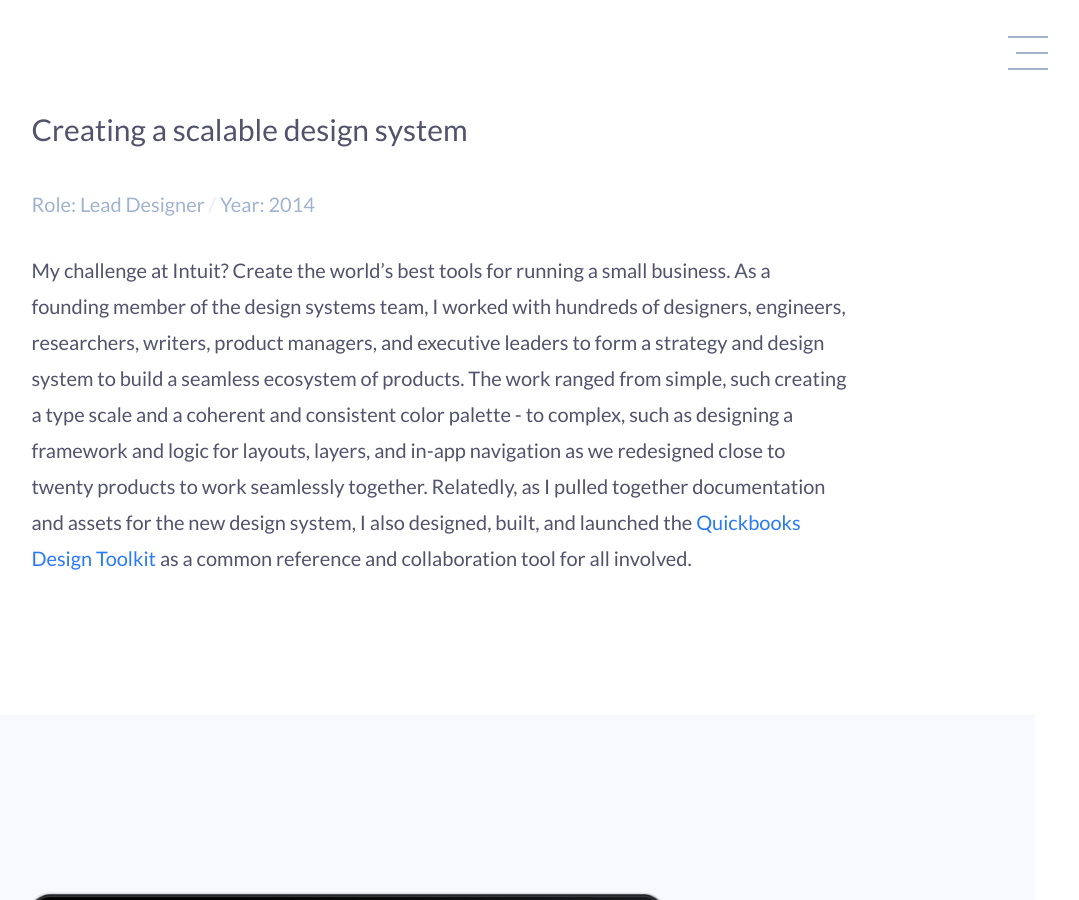
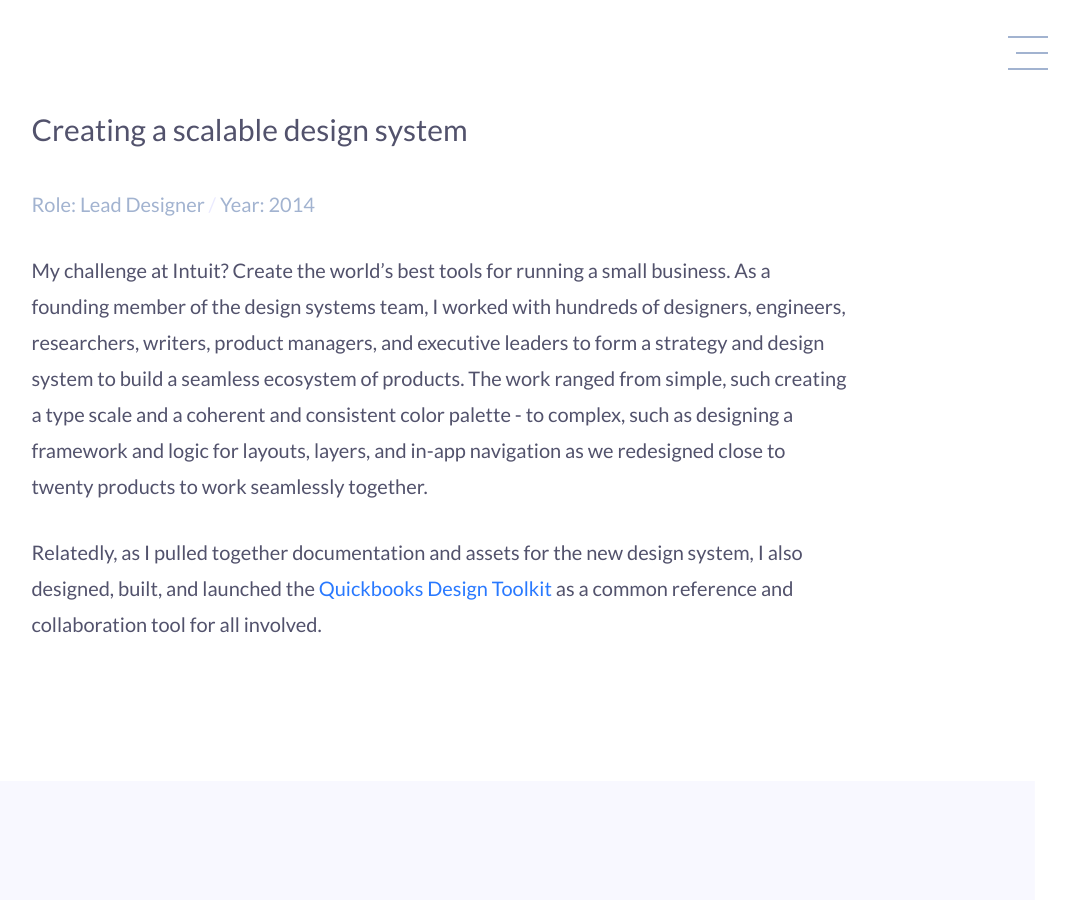
Before and after one commit to ericakatrak/ericakatrak.github.io, a Jekyll site: the page built from _posts/2016-09-03-quickbooks.md, in a window 1280 px wide and 900 px high. Shown: the whole window, without its empty margins (199-1278 px from the left). Built offline with Jekyll 4.4.1, drawn with Linux system fonts in a browser that asks for light colours.

Commit message:
Update 2016-09-03-quickbooks.md

```diff
--- a/_posts/2016-09-03-quickbooks.md
+++ b/_posts/2016-09-03-quickbooks.md
@@ -7,7 +7,8 @@ alt: Quickbooks
 <section>
   <h1>{{ page.title }}</h1>
   <p class="meta">Role: Lead Designer <span class="lt">/</span> Year: 2014</p>
-  <p>My challenge at Intuit? Create the world’s best tools for running a small business. As a founding member of the design systems team, I worked with hundreds of designers, engineers, researchers, writers, product managers, and executive leaders to form a strategy and design system to build a seamless ecosystem of products. The work ranged from simple, such creating a type scale and a coherent and consistent color palette - to complex, such as designing a framework and logic for layouts, layers, and in-app navigation as we redesigned close to twenty products to work seamlessly together. Relatedly, as I pulled together documentation and assets for the new design system, I also designed, built, and launched the <a href="{{ site.url }}/harmony.html">Quickbooks Design Toolkit</a> as a common reference and collaboration tool for all involved.</p>
+  <p>My challenge at Intuit? Create the world’s best tools for running a small business. As a founding member of the design systems team, I worked with hundreds of designers, engineers, researchers, writers, product managers, and executive leaders to form a strategy and design system to build a seamless ecosystem of products. The work ranged from simple, such creating a type scale and a coherent and consistent color palette - to complex, such as designing a framework and logic for layouts, layers, and in-app navigation as we redesigned close to twenty products to work seamlessly together.</p>
+  <p>Relatedly, as I pulled together documentation and assets for the new design system, I also designed, built, and launched the <a href="{{ site.url }}/harmony.html">Quickbooks Design Toolkit</a> as a common reference and collaboration tool for all involved.</p>
 </section>
 
 <ul class="grid fade grid-full" id="grid-full">
```
